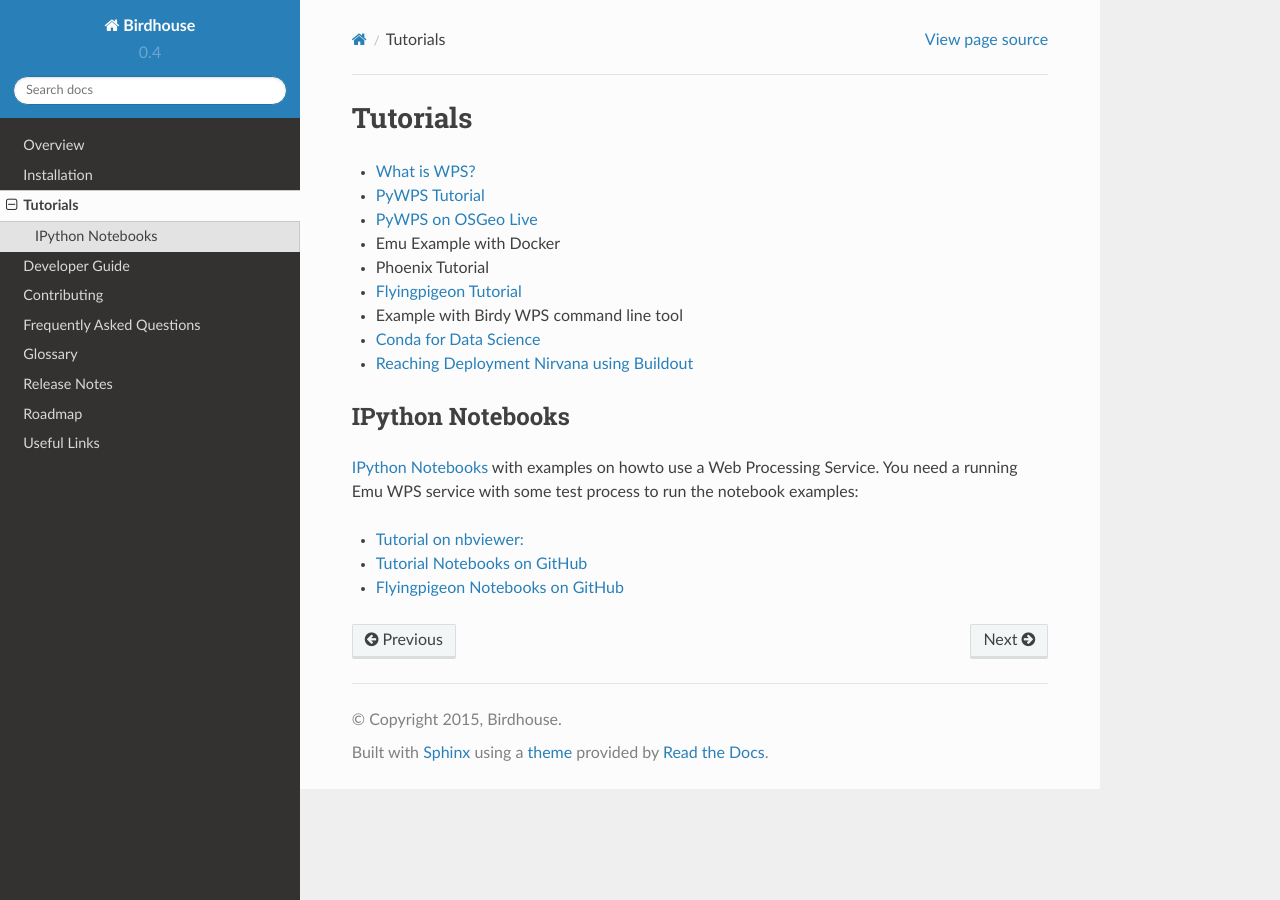
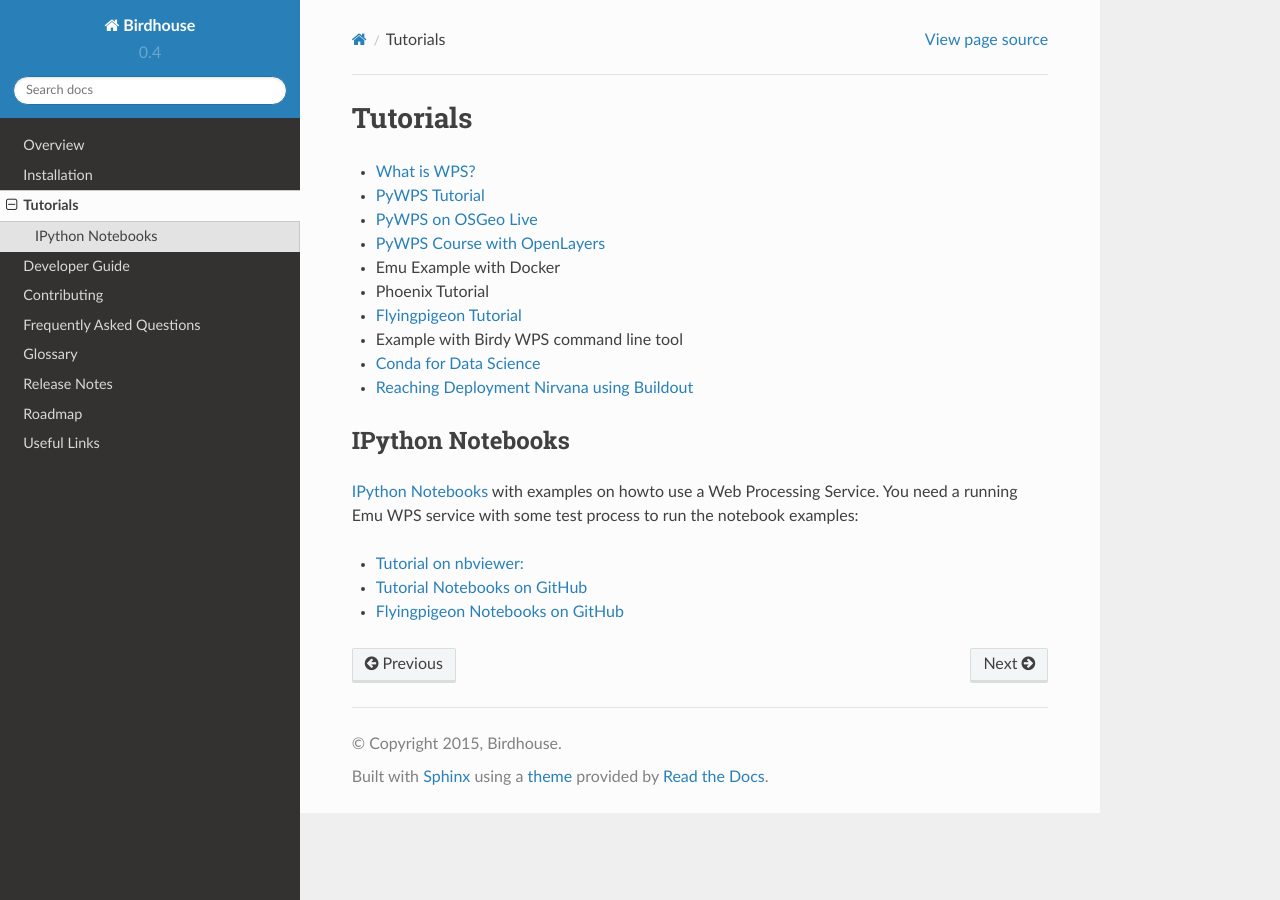
Before and after one commit to bird-house/birdhouse-docs, a Sphinx documentation site: the page built from docs/source/tutorial.rst, in a window 1280 px wide. Built offline with Sphinx 7.4.7 and the Read the Docs theme 2.0.0, drawn with Linux system fonts in a browser that asks for light colours.

Commit message:
added pywps course link

```diff
--- a/docs/source/tutorial.rst
+++ b/docs/source/tutorial.rst
@@ -4,6 +4,7 @@
 * :ref:`wps_tutorial`
 * `PyWPS Tutorial <http://pywps.org/docs/>`_
 * `PyWPS on OSGeo Live <http://live.osgeo.org/en/overview/pywps_overview.html>`_
+* `PyWPS Course with OpenLayers <http://jachym.github.io/pywps-tutorial/build/html/index.html>`_
 * :ref:`Emu Example with Docker <emu:tutorial>`
 * :ref:`Phoenix Tutorial <phoenix:tutorial>`
 * `Flyingpigeon Tutorial <http://flyingpigeon.readthedocs.io/en/latest/tutorials/index.html>`_
```
